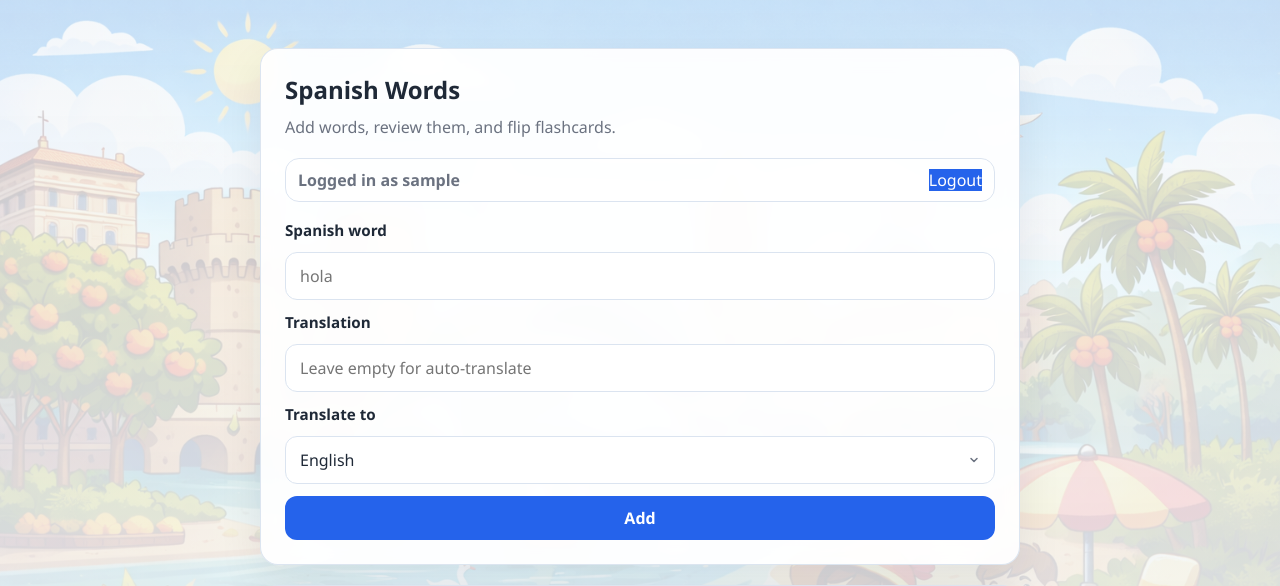
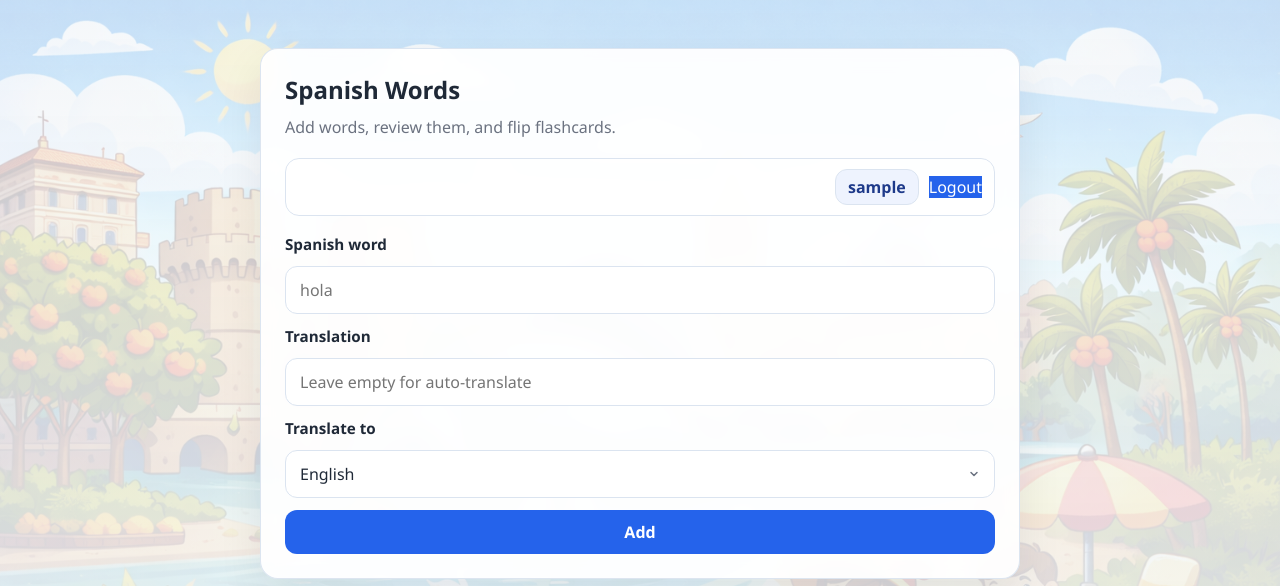
Before and after one commit to Daria-Artemieva/FlashWordsES, a Flask app: template spanish_app/templates/index.html in a window 1280 px wide. Shown: the top 586 px of the page. Run offline with Flask 3, Linux system fonts and the light colour scheme; the template is opened without the code that fills it: most values are stand-ins (such as "Sample title", 1, 10 or a date in 2020); some libraries are stand-ins or nearby versions.

Commit message:
UI updates

```diff
--- a/spanish_app/static/style.css
+++ b/spanish_app/static/style.css
@@ -42,7 +42,7 @@ body {
 .topbar {
   display: flex;
   align-items: center;
-  justify-content: space-between;
+  justify-content: flex-end;
   gap: 12px;
   margin: 6px 0 18px;
   padding: 10px 12px;
@@ -51,9 +51,23 @@ body {
   background: rgba(255, 255, 255, 0.65);
 }
 
-.topbar-left {
-  color: var(--muted);
-  font-weight: 600;
+.topbar-right {
+  display: flex;
+  align-items: center;
+  justify-content: flex-end;
+  gap: 10px;
+}
+
+.user-pill {
+  display: inline-flex;
+  align-items: center;
+  padding: 9px 12px;
+  border-radius: 12px;
+  border: 1px solid var(--panel-border);
+  background: rgba(37, 99, 235, 0.08);
+  color: #1e3a8a;
+  font-weight: 800;
+  line-height: 1;
 }
 
 .link-button {
--- a/spanish_app/templates/index.html
+++ b/spanish_app/templates/index.html
@@ -13,10 +13,10 @@
       <p class="subtitle">Add words, review them, and flip flashcards.</p>
 
       <div class="topbar">
-        <div class="topbar-left">
-          Logged in as <strong>{{ username }}</strong>
+        <div class="topbar-right">
+          <span class="user-pill" title="Logged in as">{{ username }}</span>
+          <a class="link-button secondary-button" href="{{ url_for('logout') }}">Logout</a>
         </div>
-        <a class="link-button secondary-button" href="{{ url_for('logout') }}">Logout</a>
       </div>
 
       <div id="message-box" class="message-box hidden" role="status" aria-live="polite"></div>
```
